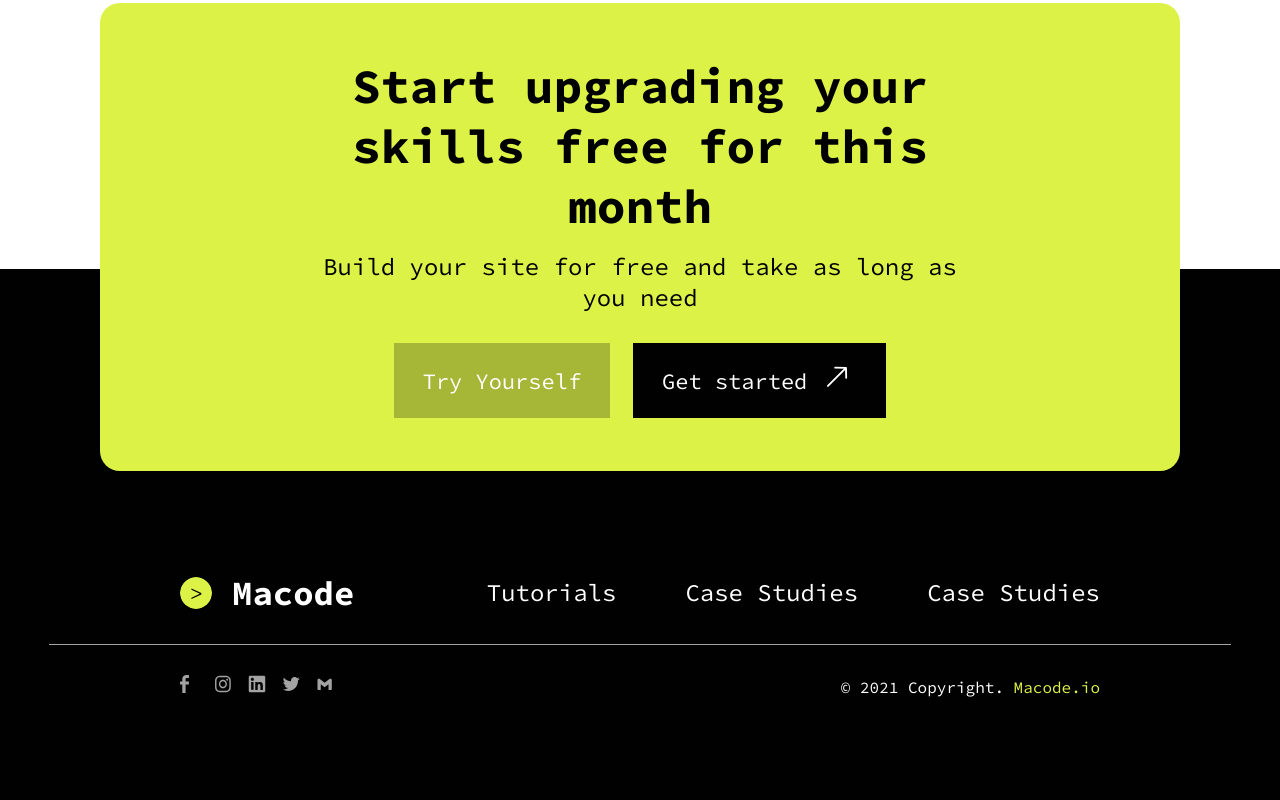
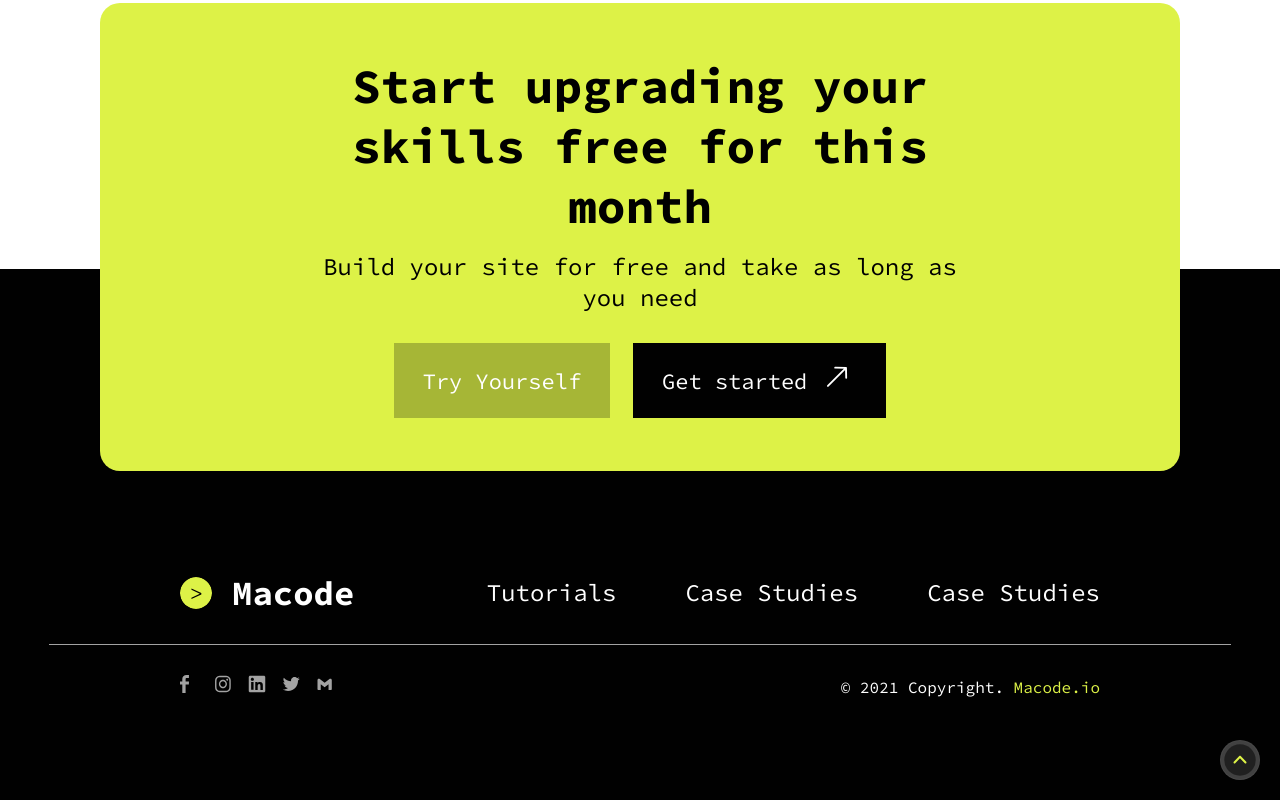
Before and after one commit to hiimdev/tema-test, a React (Create React App) app: page / in a window 1280 px wide. Shown: the part 4313-5113 px from the top of the page. Built offline with nearby package versions, Linux system fonts and the light colour scheme.

Commit message:
feat: scroll to top

```diff
--- a/src/components/Footer/footer.css
+++ b/src/components/Footer/footer.css
@@ -125,17 +125,37 @@
   display: none;
 }
 
+.scroll-to-top {
+  position: absolute;
+  top: -50px;
+  right: 20px;
+  display: flex;
+  align-items: center;
+  justify-content: center;
+  width: 40px;
+  height: 40px;
+  background: #484848;
+  border-radius: 50%;
+  cursor: pointer;
+}
+
 @media (max-width: 1300px) {
   .footer-top {
     top: -50%;
     left: 100px;
     right: 100px;
   }
+
+  .scroll-to-top {
+    top: unset;
+    bottom: 20px;
+    right: 20px;
+  }
 }
 
 @media (max-width: 1024px) {
   .footer-container {
-    padding: 303px 16px 50px;
+    padding: 303px 16px 70px;
   }
 
   .footer-top {
--- a/src/components/Footer/index.jsx
+++ b/src/components/Footer/index.jsx
@@ -3,6 +3,10 @@ import './footer.css'
 import SvgIcon from '../SvgIcon'
 
 const Footer = () => {
+  const scrollToTop = () => {
+    window.scrollTo({ top: 0, behavior: "smooth" });
+  };
+
   return (
     <div className='footer-container'>
       <div className='footer-top'>
@@ -51,6 +55,13 @@ const Footer = () => {
 
         <p className='footer-copyright'>© 2021 Copyright. <span className='footer-copyright-brand'>Macode.io</span></p>
       </div>
+
+      <button
+        className="scroll-to-top"
+        onClick={scrollToTop}
+      >
+        <SvgIcon name='scrollToTop' size={38} />
+      </button>
     </div>
   )
 }
--- a/src/constants/svg.js
+++ b/src/constants/svg.js
@@ -162,5 +162,12 @@ export const svg = {
       <path d="M25.4626 12.7125H20.8126C20.1876 12.7125 19.6876 13.2125 19.6876 13.8375C19.6876 14.4625 20.1876 14.9625 20.8126 14.9625H22.0126V26.625C22.0126 27.25 22.5126 27.75 23.1376 27.75C23.7626 27.75 24.2626 27.25 24.2626 26.625V14.9625H25.4626C26.0876 14.9625 26.5876 14.4625 26.5876 13.8375C26.5876 13.2125 26.0876 12.7125 25.4626 12.7125Z" fill="white" />
       <path d="M17.3251 15.0375H16.1251V3.375C16.1251 2.75 15.6251 2.25 15.0001 2.25C14.3751 2.25 13.8751 2.75 13.8751 3.375V15.0375H12.6751C12.0501 15.0375 11.5501 15.5375 11.5501 16.1625C11.5501 16.7875 12.0501 17.2875 12.6751 17.2875H17.3251C17.9501 17.2875 18.4501 16.7875 18.4501 16.1625C18.4501 15.5375 17.9501 15.0375 17.3251 15.0375Z" fill="white" />
     </svg>
+  ),
+  scrollToTop: (
+    <svg viewBox="0 0 46 46" fill="none" xmlns="http://www.w3.org/2000/svg">
+      <rect opacity="0.5" width="46" height="46" rx="23" fill="black" fill-opacity="0.2" />
+      <rect x="3.96533" y="3.96484" width="38.069" height="38.069" rx="19.0345" fill="black" fill-opacity="0.5" />
+      <path fill-rule="evenodd" clip-rule="evenodd" d="M30.5506 26.9541C30.0624 27.46 29.271 27.46 28.7828 26.9541L23 20.961L17.2173 26.9541C16.7291 27.46 15.9376 27.46 15.4495 26.9541C14.9613 26.4482 14.9613 25.6279 15.4495 25.122L22.1162 18.2129C22.6043 17.707 23.3958 17.707 23.8839 18.2129L30.5506 25.122C31.0387 25.6279 31.0387 26.4482 30.5506 26.9541Z" fill="#DDF247" />
+    </svg>
   )
 };
```
